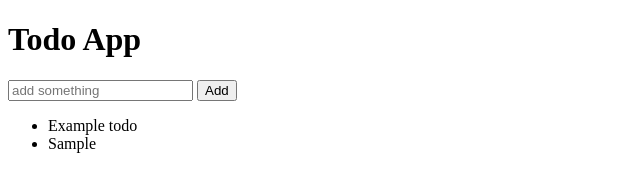
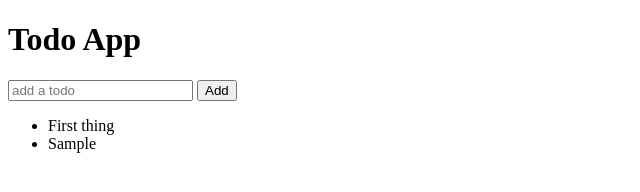
Before and after one commit to shrmcl/js-demo-todo, a plain HTML site: page index.html in a window 1280 px wide. Both pictures are taken after typing "Sample" into the empty fields and a click on the button "Add". Shown: the full height of the page, 0-640 px from the left. Drawn offline with Linux system fonts and the light colour scheme.

Commit message:
another app redo from memory

```diff
--- a/app.js
+++ b/app.js
@@ -1,27 +1,27 @@
 // RE-DOING THE CODE FROM MEMORY
-console.log('testing linkage')
+// listen for add button to be clicked
+    // + prevent default
+// capture the value of the input once clicked
+// create a new li element
+// assign the new li element with the text content of the input value
+// append new li element to ul
+// clear the input
 
-// select form and listen for submit (and prevent defualt)
-const form = document.querySelector('#todo-form');
+
+const form = document.getElementById('todoForm')
+
 form.addEventListener('submit', (evt) => {
-
     evt.preventDefault()
 
-    // select the input text
-    const input = document.querySelector('#todo-input')
+    const input = document.querySelector('#newTodo');
+    const newTodo = document.createElement('li');
+    newTodo.innerHTML = input.value;
 
-    // create new list item element and assign its value to the input text
-    const newLi = document.createElement('li')
-    newLi.innerHTML = input.value
-    console.log(newLi.innerHTML, input.value)
+    const list = document.querySelector('#list');
+    list.append(newTodo);
 
-    // add the new list item to the list
-    const list = document.querySelector('#todo-list')
-    list.append(newLi)
-
-    // clear the input value
-    input.value = ''
-
+    console.log(input.value);
+    input.value = '';
 })
 
 
--- a/index.html
+++ b/index.html
@@ -1,23 +1,27 @@
 <!-- RE-DOING THE CODE FROM MEMORY -->
 
 <!DOCTYPE html>
-<html>
+<html lang="en">
 <head>
-        <title>Todo App</title>
+    <meta charset="UTF-8">
+    <meta http-equiv="X-UA-Compatible" content="IE=edge">
+    <meta name="viewport" content="width=device-width, initial-scale=1.0">
+    <title>Todo Redo</title>
+
 </head>
 <body>
     <h1>Todo App</h1>
-        <form action="" id="todo-form">
-            <input type="text" id="todo-input" placeholder="add something">
-            <button>Add</button>
+    <form action="" id="todoForm">
+        <input type="text" placeholder="add a todo" id="newTodo">
+        <button type="submit" id="submission">Add</button>
+        <ul id="list">
+            <li>First thing</li>
+        </ul>
     </form>
-        <ul id="todo-list">
-            <li>Example todo</li>
-        </ul>
+
     <script src="app.js"></script>
 </body>
 </html>
-
 
 
 
```
Lines whose indentation alone changed are shown as unchanged.
